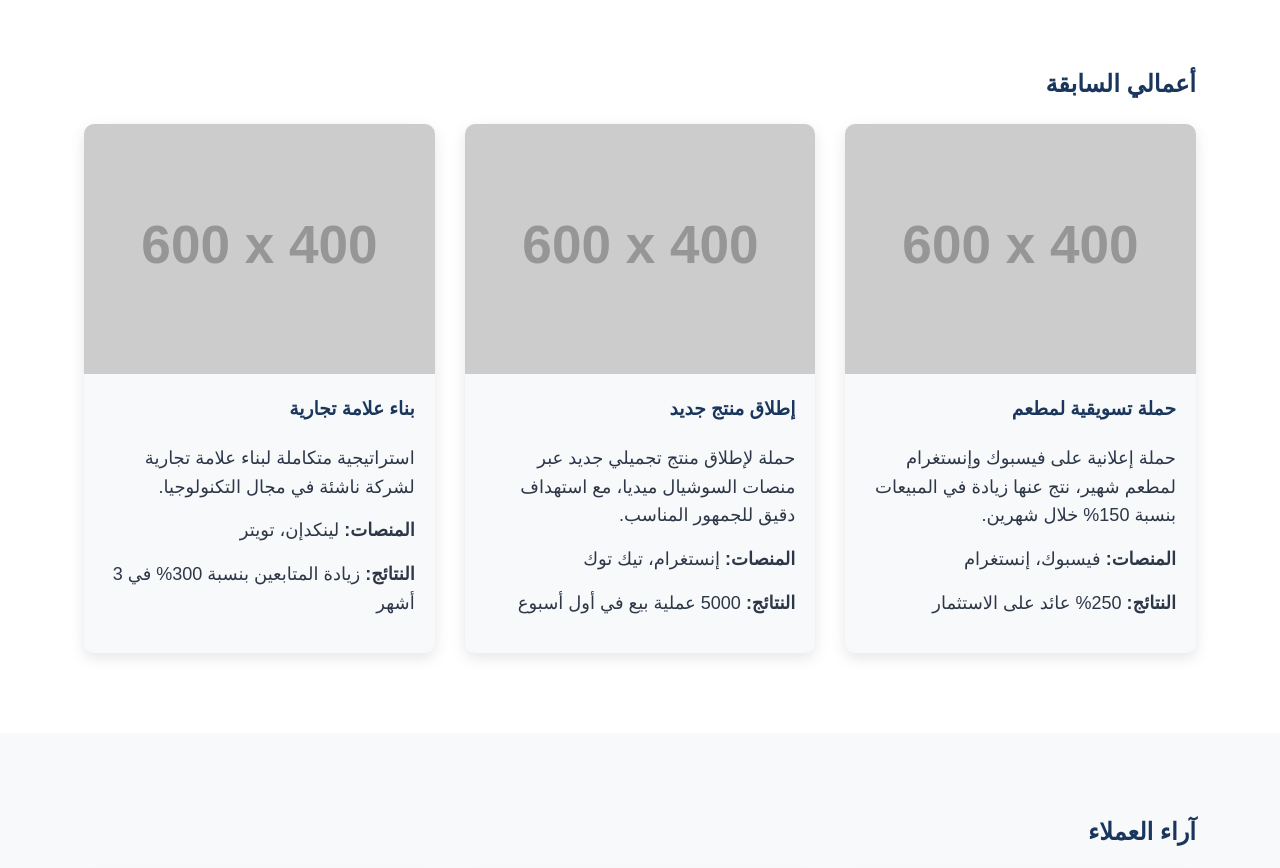
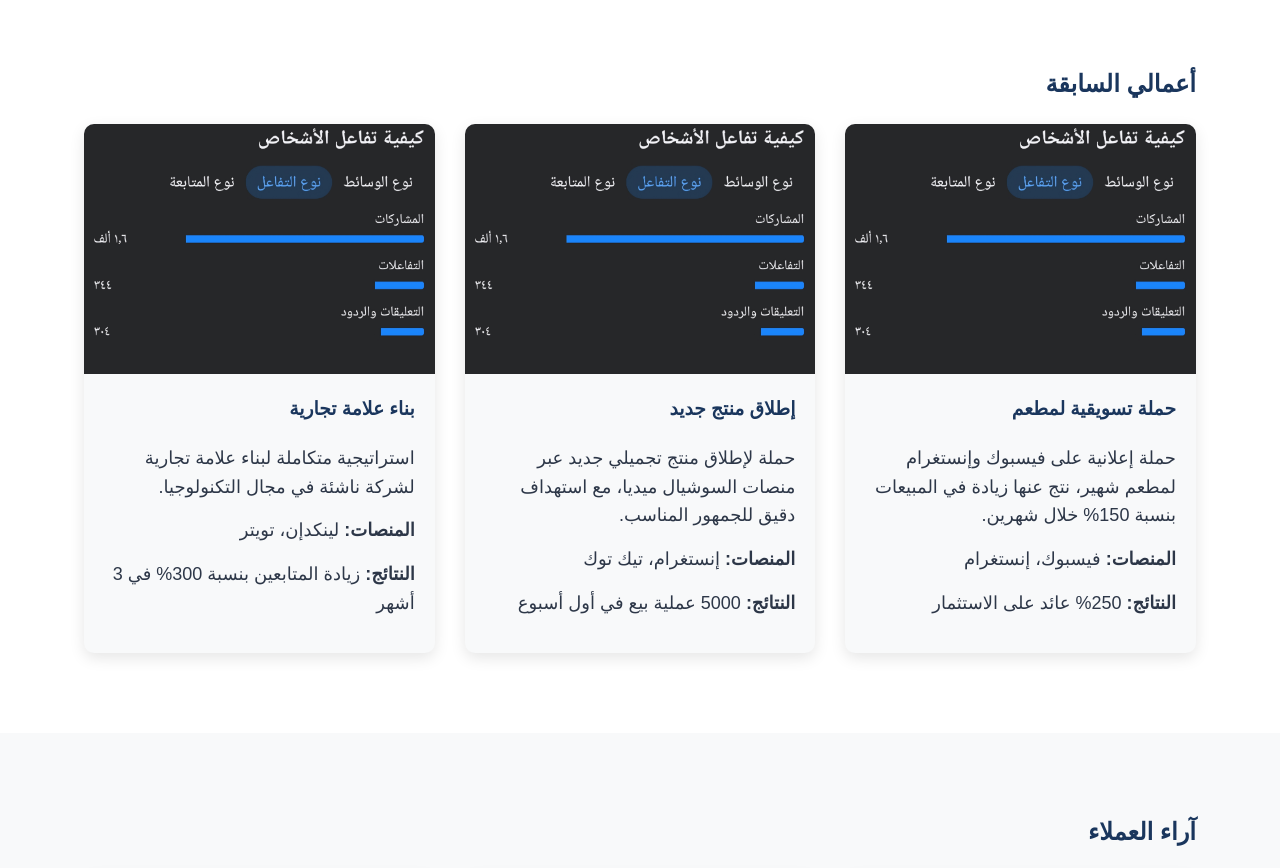
Before and after one commit to islama3/protfolieo, a plain HTML site: page index.html in a window 1280 px wide. Shown: the part 2500-3368 px from the top of the page. Drawn offline with Linux system fonts and the light colour scheme; placeholder pictures from the web are drawn by us.

Commit message:
Update index.html

```diff
--- a/index.html
+++ b/index.html
@@ -454,7 +454,7 @@
             <div class="portfolio-grid">
                 <div class="portfolio-item">
                     <div class="portfolio-img">
-                        <img src="https://via.placeholder.com/600x400" alt="حملة تسويقية">
+                        <img src="Screenshot_٢٠٢٥٠٥٢٨_٠١٣٧٠٥_Facebook.jpg" alt="حملة تسويقية">
                     </div>
                     <div class="portfolio-info">
                         <h3>حملة تسويقية لمطعم</h3>
@@ -466,7 +466,7 @@
 
                 <div class="portfolio-item">
                     <div class="portfolio-img">
-                        <img src="https://via.placeholder.com/600x400" alt="حملة تسويقية">
+                        <img src="Screenshot_٢٠٢٥٠٥٢٨_٠١٣٧٠٥_Facebook.jpg" alt="حملة تسويقية">
                     </div>
                     <div class="portfolio-info">
                         <h3>إطلاق منتج جديد</h3>
@@ -478,7 +478,7 @@
 
                 <div class="portfolio-item">
                     <div class="portfolio-img">
-                        <img src="https://via.placeholder.com/600x400" alt="حملة تسويقية">
+                        <img src="Screenshot_٢٠٢٥٠٥٢٨_٠١٣٧٠٥_Facebook.jpg" alt="حملة تسويقية">
                     </div>
                     <div class="portfolio-info">
                         <h3>بناء علامة تجارية</h3>
```
